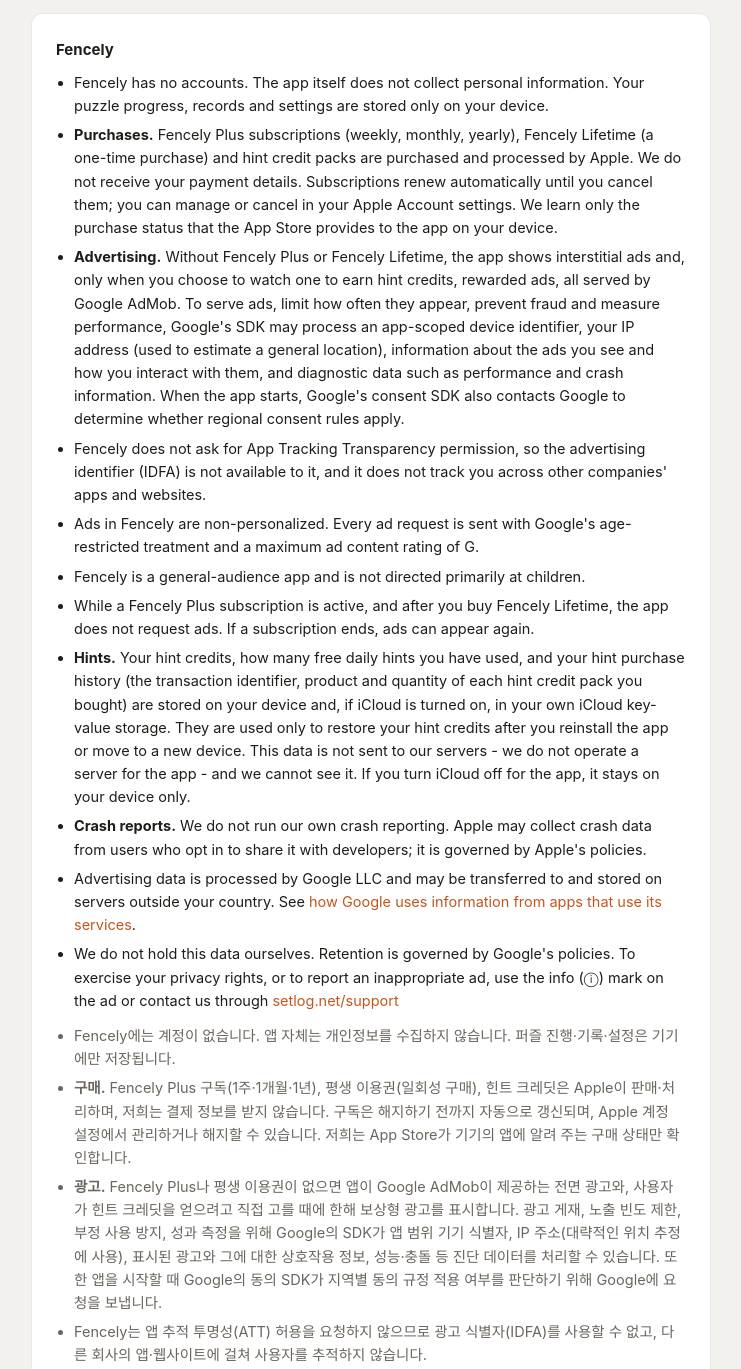
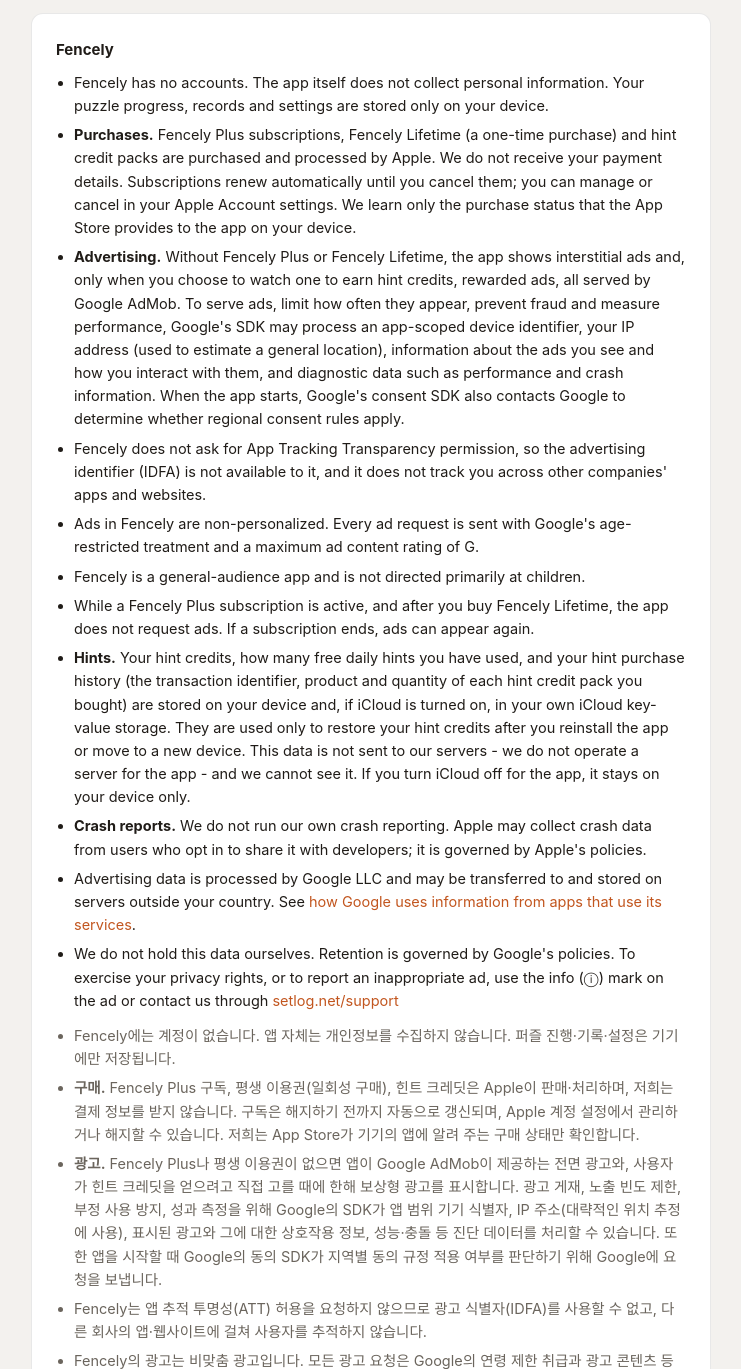
Before and after one commit to JUKI-J/SetlogApps, a plain HTML site: page privacy.html in a window 1280 px wide. Shown: the part 1361-2730 px from the top of the page, without its empty margins (269-1010 px from the left). Drawn offline with Linux system fonts and the light colour scheme.

Commit message:
docs: Fencely 처리방침 구매 항목에서 구독 기간 나열 삭제
구독 상품이 5종으로 바뀌어 기간 나열을 뺀다.

```diff
--- a/data/lastmod.json
+++ b/data/lastmod.json
@@ -568,7 +568,7 @@
   "date": "2026-10-25"
  },
  "https://setlog.net/privacy": {
-  "hash": "20df01d048e1bc293e2536101b00b136e717ce7a",
+  "hash": "395c86b99a67234e39ca682661f0fb76ae5d3c98",
   "date": "2026-11-26"
  },
  "https://setlog.net/support": {
--- a/privacy.html
+++ b/privacy.html
@@ -141,7 +141,7 @@
     <h3>Fencely</h3>
     <ul>
       <li>Fencely has no accounts. The app itself does not collect personal information. Your puzzle progress, records and settings are stored only on your device.</li>
-      <li><strong>Purchases.</strong> Fencely Plus subscriptions (weekly, monthly, yearly), Fencely Lifetime (a one-time purchase) and hint credit packs are purchased and processed by Apple. We do not receive your payment details. Subscriptions renew automatically until you cancel them; you can manage or cancel in your Apple Account settings. We learn only the purchase status that the App Store provides to the app on your device.</li>
+      <li><strong>Purchases.</strong> Fencely Plus subscriptions, Fencely Lifetime (a one-time purchase) and hint credit packs are purchased and processed by Apple. We do not receive your payment details. Subscriptions renew automatically until you cancel them; you can manage or cancel in your Apple Account settings. We learn only the purchase status that the App Store provides to the app on your device.</li>
       <li><strong>Advertising.</strong> Without Fencely Plus or Fencely Lifetime, the app shows interstitial ads and, only when you choose to watch one to earn hint credits, rewarded ads, all served by Google AdMob. To serve ads, limit how often they appear, prevent fraud and measure performance, Google's SDK may process an app-scoped device identifier, your IP address (used to estimate a general location), information about the ads you see and how you interact with them, and diagnostic data such as performance and crash information. When the app starts, Google's consent SDK also contacts Google to determine whether regional consent rules apply.</li>
       <li>Fencely does not ask for App Tracking Transparency permission, so the advertising identifier (IDFA) is not available to it, and it does not track you across other companies' apps and websites.</li>
       <li>Ads in Fencely are non-personalized. Every ad request is sent with Google's age-restricted treatment and a maximum ad content rating of G.</li>
@@ -154,7 +154,7 @@
     </ul>
     <ul style="margin-top:12px;">
       <li style="color:var(--muted)">Fencely에는 계정이 없습니다. 앱 자체는 개인정보를 수집하지 않습니다. 퍼즐 진행·기록·설정은 기기에만 저장됩니다.</li>
-      <li style="color:var(--muted)"><strong>구매.</strong> Fencely Plus 구독(1주·1개월·1년), 평생 이용권(일회성 구매), 힌트 크레딧은 Apple이 판매·처리하며, 저희는 결제 정보를 받지 않습니다. 구독은 해지하기 전까지 자동으로 갱신되며, Apple 계정 설정에서 관리하거나 해지할 수 있습니다. 저희는 App Store가 기기의 앱에 알려 주는 구매 상태만 확인합니다.</li>
+      <li style="color:var(--muted)"><strong>구매.</strong> Fencely Plus 구독, 평생 이용권(일회성 구매), 힌트 크레딧은 Apple이 판매·처리하며, 저희는 결제 정보를 받지 않습니다. 구독은 해지하기 전까지 자동으로 갱신되며, Apple 계정 설정에서 관리하거나 해지할 수 있습니다. 저희는 App Store가 기기의 앱에 알려 주는 구매 상태만 확인합니다.</li>
       <li style="color:var(--muted)"><strong>광고.</strong> Fencely Plus나 평생 이용권이 없으면 앱이 Google AdMob이 제공하는 전면 광고와, 사용자가 힌트 크레딧을 얻으려고 직접 고를 때에 한해 보상형 광고를 표시합니다. 광고 게재, 노출 빈도 제한, 부정 사용 방지, 성과 측정을 위해 Google의 SDK가 앱 범위 기기 식별자, IP 주소(대략적인 위치 추정에 사용), 표시된 광고와 그에 대한 상호작용 정보, 성능·충돌 등 진단 데이터를 처리할 수 있습니다. 또한 앱을 시작할 때 Google의 동의 SDK가 지역별 동의 규정 적용 여부를 판단하기 위해 Google에 요청을 보냅니다.</li>
       <li style="color:var(--muted)">Fencely는 앱 추적 투명성(ATT) 허용을 요청하지 않으므로 광고 식별자(IDFA)를 사용할 수 없고, 다른 회사의 앱·웹사이트에 걸쳐 사용자를 추적하지 않습니다.</li>
       <li style="color:var(--muted)">Fencely의 광고는 비맞춤 광고입니다. 모든 광고 요청은 Google의 연령 제한 취급과 광고 콘텐츠 등급 상한 G로 보냅니다.</li>
```
